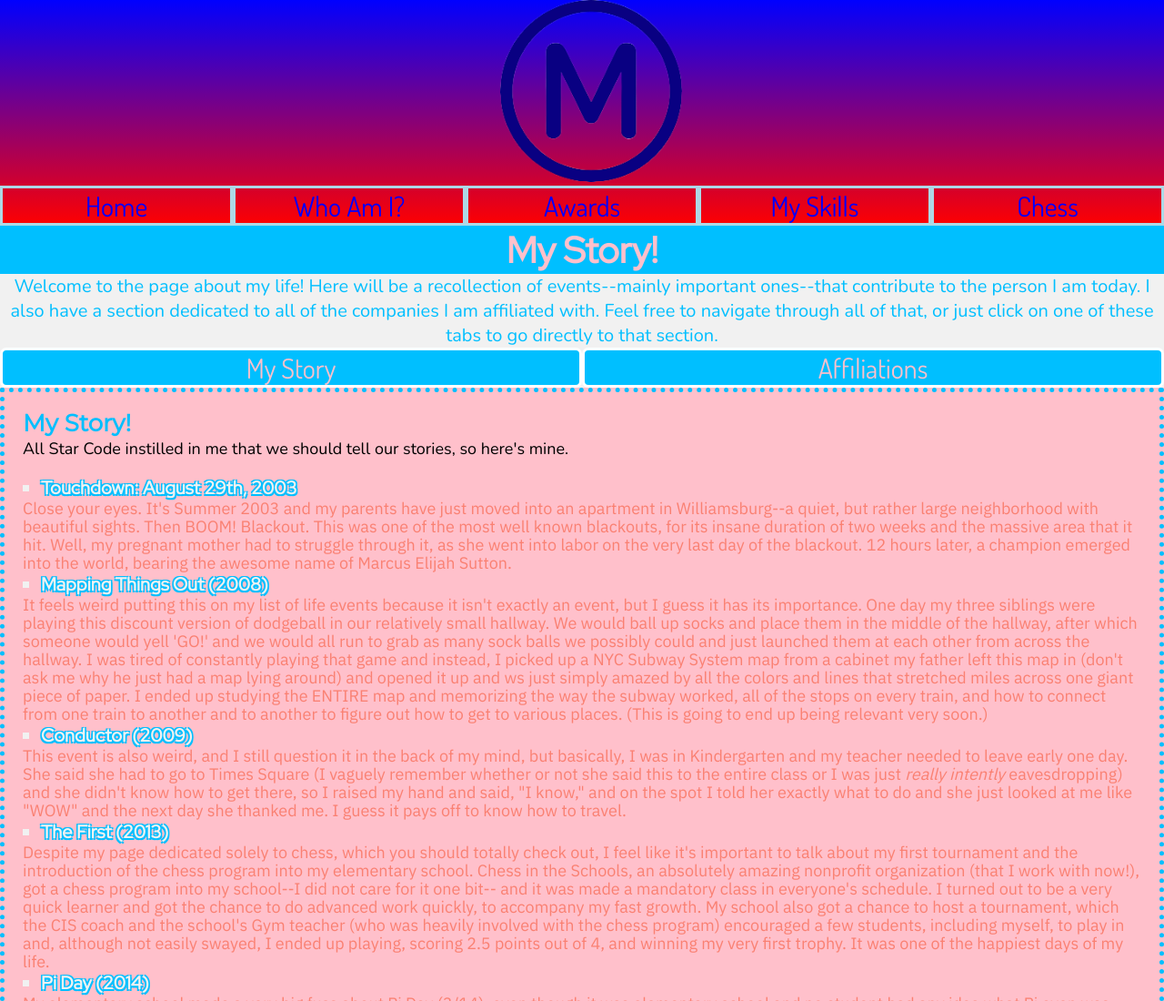
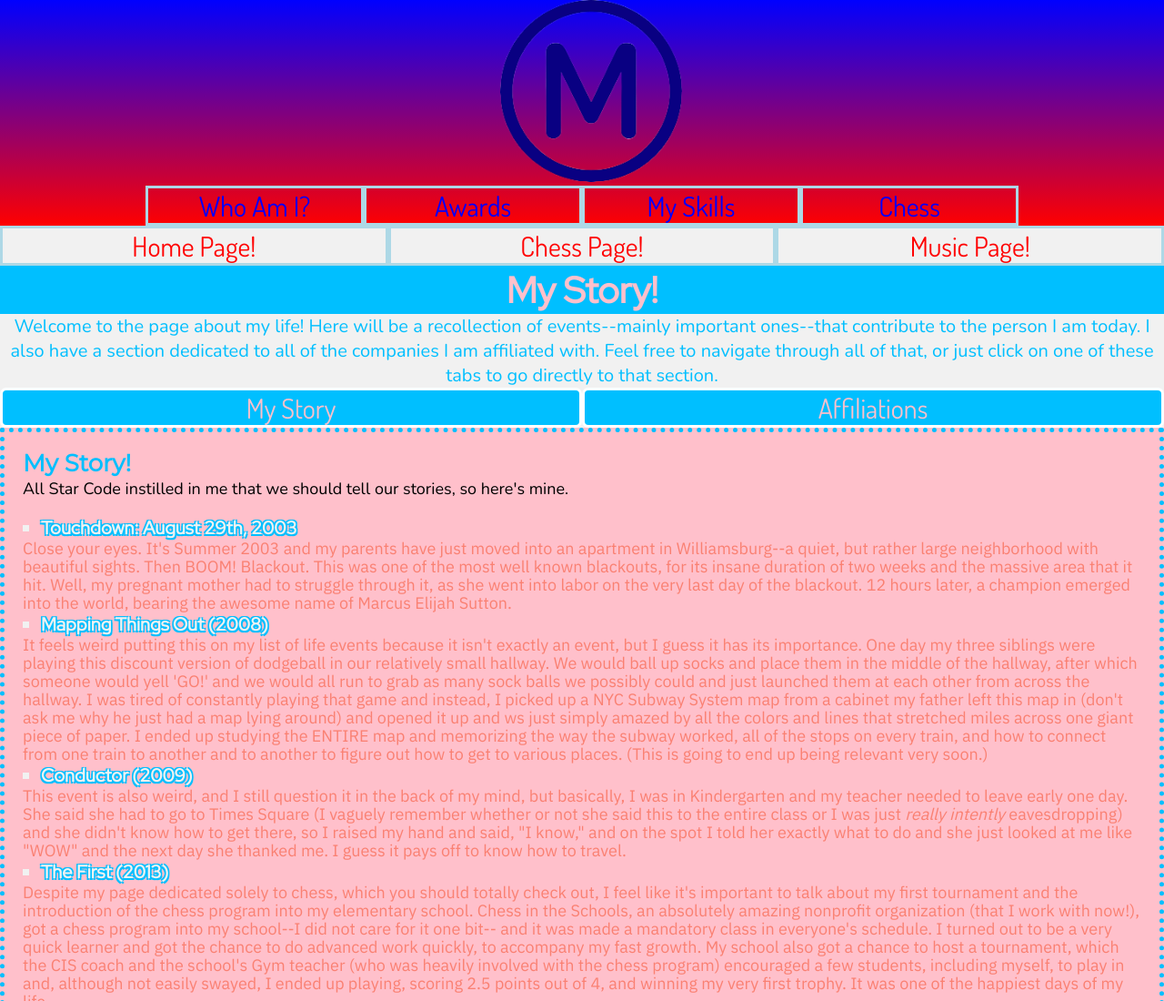
Before and after one commit to marcusASC5/PerosonalWebsite, a plain HTML site: page page3.html in a window 1280 px wide. Shown: the top 1100 px of the page at 91% size. Drawn offline with nearby package versions, Linux system fonts and the light colour scheme.

Commit message:
☎️👨‍❤️‍👨 Updated with Glitch

```diff
--- a/page3.html
+++ b/page3.html
@@ -31,13 +31,18 @@
         <img src="logo.png" alt="" class="logo" />
       </a>
       <nav>
-        <a href="/index.html#" id="Home">Home</a>
         <a href="/index.html#bio" id="Who_I_Am">Who Am I?</a>
         <a href="/index.html#awards" id="Accomplishments">Awards</a>
         <a href="/index.html#skills" id="My_Skills">My Skills</a>
         <a href="/index.html#chess" id="Chess">Chess</a>
       </nav>
     </header>
+
+      <nav>
+        <a href="index.html" id="Home_Page">Home Page!</a>
+        <a href="page2.html" id="Chess_Page">Chess Page!</a>
+        <a href="page4.html" id="Music_Page">Music Page!</a>
+      </nav>
 
     <div class="title">
       <h1>My Story!</h1>
--- a/style.css
+++ b/style.css
@@ -35,47 +35,11 @@ nav {
     justify-content: center;
 }
 
-#Who_I_Am {
+#Who_I_Am, #Accomplishments, #My_Story, #My_Skills, #Chess {
     border: 3px solid lightblue;
     display: flex;
     justify-content: center;
-    width: 50%;
-    text-decoration: none;
-    color: blue;
-}
-
-#Accomplishments {
-    border: 3px solid lightblue;
-    display: flex;
-    justify-content: center;
-    width: 50%;
-    text-decoration: none;
-    color: blue;
-}
-
-#My_Story {
-    border: 3px solid lightblue;
-    display: flex;
-    justify-content: center;
-    width: 50%;
-    text-decoration: none;
-    color: blue;
-}
-
-#My_Skills {
-    border: 3px solid lightblue;
-    display: flex;
-    justify-content: center;
-    width: 50%;
-    text-decoration: none;
-    color: blue;
-}
-
-#Chess {
-    border: 3px solid lightblue;
-    display: flex;
-    justify-content: center;
-    width: 50%;
+    width: 20%;
     text-decoration: none;
     color: blue;
 }
@@ -101,6 +65,17 @@ h1 {
     text-align: right;
     margin-right: 20px;
     color: black;
+}
+
+#Chess_Page, #Story_Page, #Music_Page {
+    border: 5px 3px;
+    border-style: solid;
+    border-color: #f1f1f1;
+    display: flex;
+    justify-content: center;
+    width: 33%;
+    text-decoration: none;
+    color: red;
 }
 
 .content div p {
--- a/style2.css
+++ b/style2.css
@@ -26,8 +26,12 @@ header {
     margin-left: 43%;
 }
 
+header nav {
+    width: 75%;
+    margin-left: 12.5%;
+}
+
 nav {
-    width: 100%;
     font-family: Dosis, sans-serif;
     font-size: 30px;
     display: flex;
@@ -35,49 +39,23 @@ nav {
     justify-content: center;
 }
 
-#Home {
+#Who_I_Am, #Accomplishments, #My_Story, #My_Skills {
     border: 3px solid lightblue;
+    display: flex;
+    justify-content: center;
+    width: 25%;
+    text-decoration: none;
+    color: blue;
+}
+
+#Home_Page, #Story_Page, #Music_Page {
+    border: 3px solid lightblue;
+    background: #f1f1f1;
     display: flex;
     justify-content: center;
     width: 50%;
     text-decoration: none;
-    color: blue;
-}
-
-#Who_I_Am {
-    border: 3px solid lightblue;
-    display: flex;
-    justify-content: center;
-    width: 50%;
-    text-decoration: none;
-    color: blue;
-}
-
-#Accomplishments {
-    border: 3px solid lightblue;
-    display: flex;
-    justify-content: center;
-    width: 50%;
-    text-decoration: none;
-    color: blue;
-}
-
-#My_Story {
-    border: 3px solid lightblue;
-    display: flex;
-    justify-content: center;
-    width: 50%;
-    text-decoration: none;
-    color: blue;
-}
-
-#My_Skills {
-    border: 3px solid lightblue;
-    display: flex;
-    justify-content: center;
-    width: 50%;
-    text-decoration: none;
-    color: blue;
+    color: red;
 }
 
 .title {
--- a/style3.css
+++ b/style3.css
@@ -26,8 +26,12 @@ header {
     margin-left: 43%;
 }
 
+header nav{
+    width: 75%;
+    margin-left: 12.5%;
+}
+
 nav {
-    width: 100%;
     font-family: Dosis, sans-serif;
     font-size: 30px;
     display: flex;
@@ -35,49 +39,23 @@ nav {
     justify-content: center;
 }
 
-#Home {
+#Who_I_Am, #Accomplishments, #My_Skills, #Chess {
     border: 3px solid lightblue;
     display: flex;
     justify-content: center;
-    width: 50%;
+    width: 25%;
     text-decoration: none;
     color: blue;
 }
 
-#Who_I_Am {
+#Home_Page, #Chess_Page, #Music_Page {
     border: 3px solid lightblue;
+    background: #f1f1f1;
     display: flex;
     justify-content: center;
-    width: 50%;
+    width: 33%;
     text-decoration: none;
-    color: blue;
-}
-
-#Accomplishments {
-    border: 3px solid lightblue;
-    display: flex;
-    justify-content: center;
-    width: 50%;
-    text-decoration: none;
-    color: blue;
-}
-
-#My_Skills {
-    border: 3px solid lightblue;
-    display: flex;
-    justify-content: center;
-    width: 50%;
-    text-decoration: none;
-    color: blue;
-}
-
-#Chess {
-    border: 3px solid lightblue;
-    display: flex;
-    justify-content: center;
-    width: 50%;
-    text-decoration: none;
-    color: blue;
+    color: red;
 }
 
 .title {
--- /dev/null
+++ b/style4.css
@@ -0,0 +1,111 @@
+* {
+    margin: 0;
+    padding: 0;
+}
+
+body, html {
+    width: 100%;
+    height: 100%;
+}
+
+html {
+    scroll-behavior: smooth;
+}
+
+body {
+    overflow-y: scroll;
+}
+
+header {
+    background-image: linear-gradient(blue, red);
+}
+
+.logo {
+    width: 200px;
+    height: 200px;
+    margin-left: 43%;
+}
+
+header nav{
+    width: 75%;
+    margin-left: 12.5%;
+}
+
+nav {
+    font-family: Dosis, sans-serif;
+    font-size: 30px;
+    display: flex;
+    flex-direction: row;
+    justify-content: center;
+}
+
+#Who_I_Am, #Accomplishments, #My_Story, #Chess {
+    border: 3px solid lightblue;
+    display: flex;
+    justify-content: center;
+    width: 25%;
+    text-decoration: none;
+    color: blue;
+}
+
+#Home_Page, #Chess_Page, #Story_Page {
+    border: 3px solid lightblue;
+    background: #f1f1f1;
+    display: flex;
+    justify-content: center;
+    width: 50%;
+    text-decoration: none;
+    color: red;
+}
+
+.title {
+    background-image: linear-gradient(to right, blue, orange 20%, orange 80%, blue 100%);
+    text-align: center;
+}
+
+h1 {
+    font-family: Red Hat Display, sans-serif;
+    color: red;
+    font-size: 40px;
+}
+
+.title div {
+    font-family: Nunito, sans-serif;
+    font-size: 20px;
+    text-align: center;
+    padding: 0px 26%;
+    color: blue;
+    border-width: 3px 0px;
+    border-style: dashed;
+    border-color: #f1f1f1;
+}
+
+footer {
+    background-image: linear-gradient(red, blue);
+    height: 31vh;
+}
+
+footer div {
+    display: flex;
+    flex-wrap: wrap;
+    margin-left: 20px;
+}
+
+footer a {
+    color: black;
+    text-decoration: none;
+}
+
+span {
+    font-family: Montserrat, sans-serif;
+    margin: 10px;
+}
+
+h3 {
+    font-family: Red Hat Display, sans-serif;
+    font-size: 20px;
+    color: white;
+    display: flex;
+    justify-content: center;
+    align-items: center;
+}
```
Also changed, not shown: index.html (+5 -9 lines), page2.html (+5 -1 lines), page4.html (added, +75 -0 lines).
